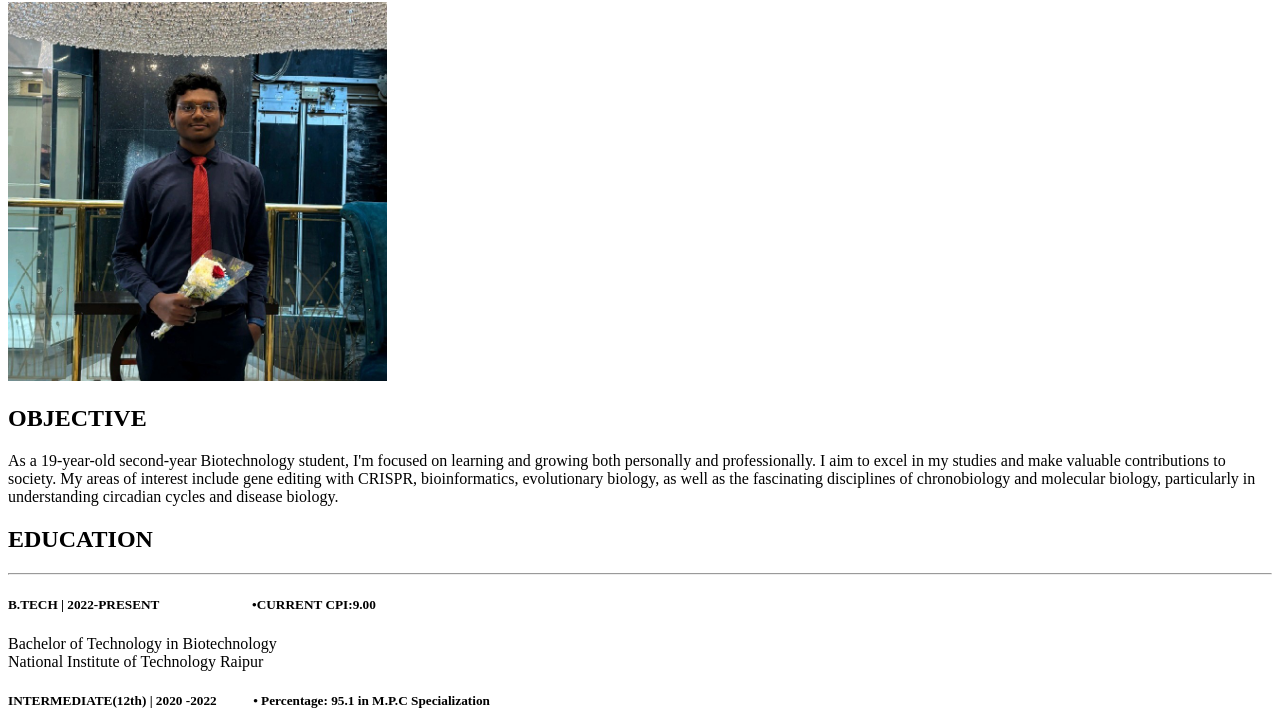
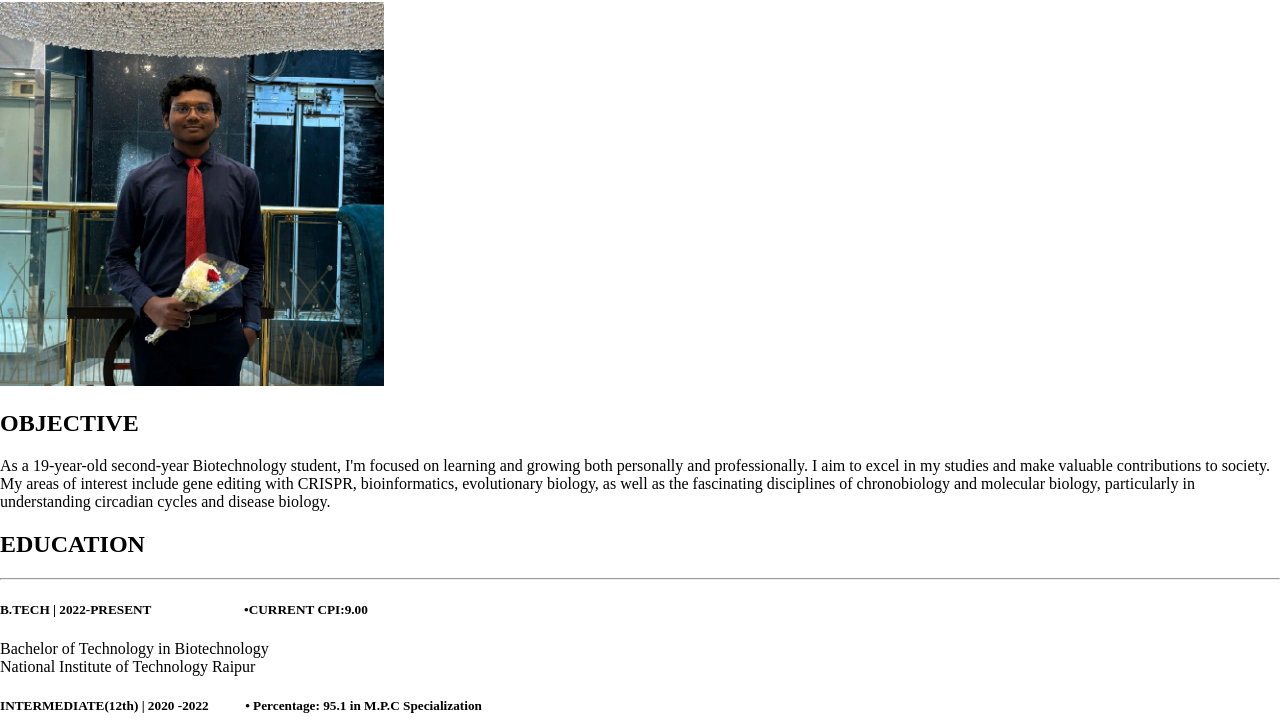
Before and after one commit to PGAditya2003/suhys, a plain HTML site: page index.html in a window 1280 px wide. Shown: the part 78-800 px from the top of the page. Drawn offline with Linux system fonts and the light colour scheme.

Commit message:
Update index.html

```diff
--- a/index.html
+++ b/index.html
@@ -6,14 +6,16 @@
     <title>My Resume</title>
 </head>
 <body>
+    <link rel="stylesheet" href="./Style.css">
     <h1>THUNGA SUHYS</h1>
-    <img src="./assests/1708335283973.jpeg" width="30%">
-    <h2>OBJECTIVE</h1>
-    <p>As a 19-year-old second-year Biotechnology student, I'm focused on learning and growing both
-        personally and professionally. I aim to excel in my studies and make valuable contributions to
-        society. My areas of interest include gene editing with CRISPR, bioinformatics, evolutionary
-        biology, as well as the fascinating disciplines of chronobiology and molecular biology,
-        particularly in understanding circadian cycles and disease biology.</p>
+    <div><img src="./assests/1708335283973.jpeg" width="30%">
+        <h2 >OBJECTIVE</h1>
+        <p id="OBJECTIVE">As a 19-year-old second-year Biotechnology student, I'm focused on learning and growing both
+            personally and professionally. I aim to excel in my studies and make valuable contributions to
+            society. My areas of interest include gene editing with CRISPR, bioinformatics, evolutionary
+            biology, as well as the fascinating disciplines of chronobiology and molecular biology,
+            particularly in understanding circadian cycles and disease biology.</p>
+            </div>
 
     <h2>EDUCATION</h2>
     <hr>
```
